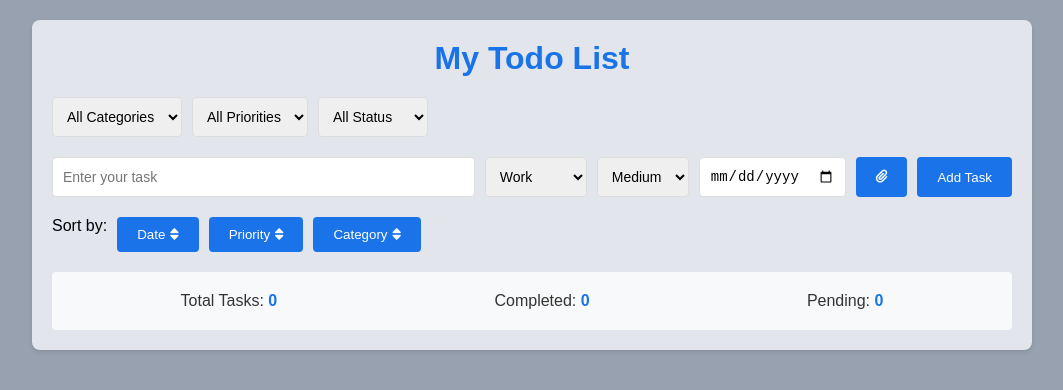
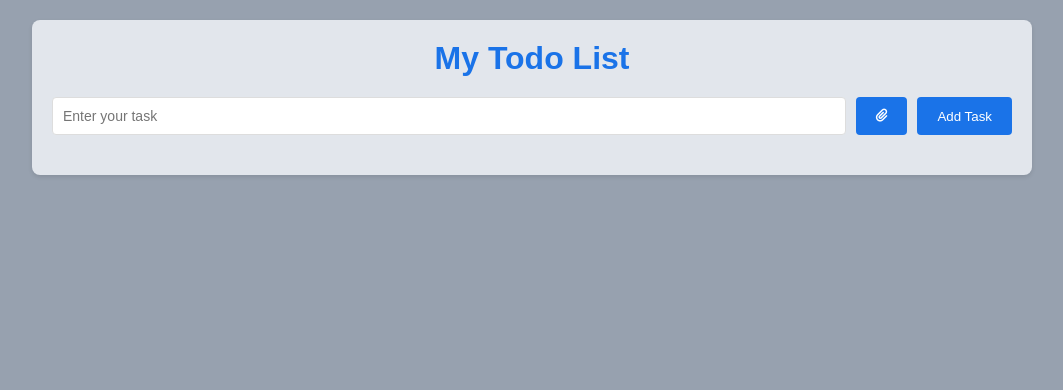
Before and after one commit to vishnusuth/simple-too-do, a plain HTML site: page index.html in a window 1280 px wide. Shown: the whole page, without its empty margins (108-1171 px from the left). Drawn offline with Linux system fonts and the light colour scheme.

Commit message:
Add files via upload

```diff
--- a/index.html
+++ b/index.html
@@ -12,54 +12,12 @@
     <div class="container">
         <h1>My Todo List</h1>
 
-        <!-- Search and Filter Section -->
-        <div class="search-filter-section">
-            <select id="categoryFilter">
-                <option value="all">All Categories</option>
-                <option value="work">Work</option>
-                <option value="personal">Personal</option>
-                <option value="shopping">Shopping</option>
-                <option value="other">Other</option>
-            </select>
-            <select id="priorityFilter">
-                <option value="all">All Priorities</option>
-                <option value="high">High</option>
-                <option value="medium">Medium</option>
-                <option value="low">Low</option>
-            </select>
-            <select id="statusFilter">
-                <option value="all">All Status</option>
-                <option value="pending">Pending</option>
-                <option value="completed">Completed</option>
-            </select>
-        </div>
-
         <!-- Input Section -->
         <div class="input-section">
             <input type="text" id="todoInput" placeholder="Enter your task">
-            <select id="categoryInput">
-                <option value="work">Work</option>
-                <option value="personal">Personal</option>
-                <option value="shopping">Shopping</option>
-                <option value="other">Other</option>
-            </select>
-            <select id="priorityInput">
-                <option value="medium">Medium</option>
-                <option value="high">High</option>
-                <option value="low">Low</option>
-            </select>
-            <input type="date" id="dueDateInput">
             <input type="file" id="fileInput" style="display: none">
             <button id="addFileBtn" title="Add File"><i class="fas fa-paperclip"></i></button>
             <button id="addTodoBtn">Add Task</button>
-        </div>
-
-        <!-- Sort Section -->
-        <div class="sort-section">
-            <label>Sort by:</label>
-            <button id="sortByDate">Date <i class="fas fa-sort"></i></button>
-            <button id="sortByPriority">Priority <i class="fas fa-sort"></i></button>
-            <button id="sortByCategory">Category <i class="fas fa-sort"></i></button>
         </div>
 
         <!-- Todo List -->
@@ -71,13 +29,6 @@
                 <button class="delete-btn">Delete</button>
             </div> -->
         </div>
-
-        <!-- Statistics Section -->
-        <div class="statistics">
-            <div>Total Tasks: <span id="totalTasks">0</span></div>
-            <div>Completed: <span id="completedTasks">0</span></div>
-            <div>Pending: <span id="pendingTasks">0</span></div>
-        </div>
     </div>
     <script src="script.js"></script>
 </body>
```
